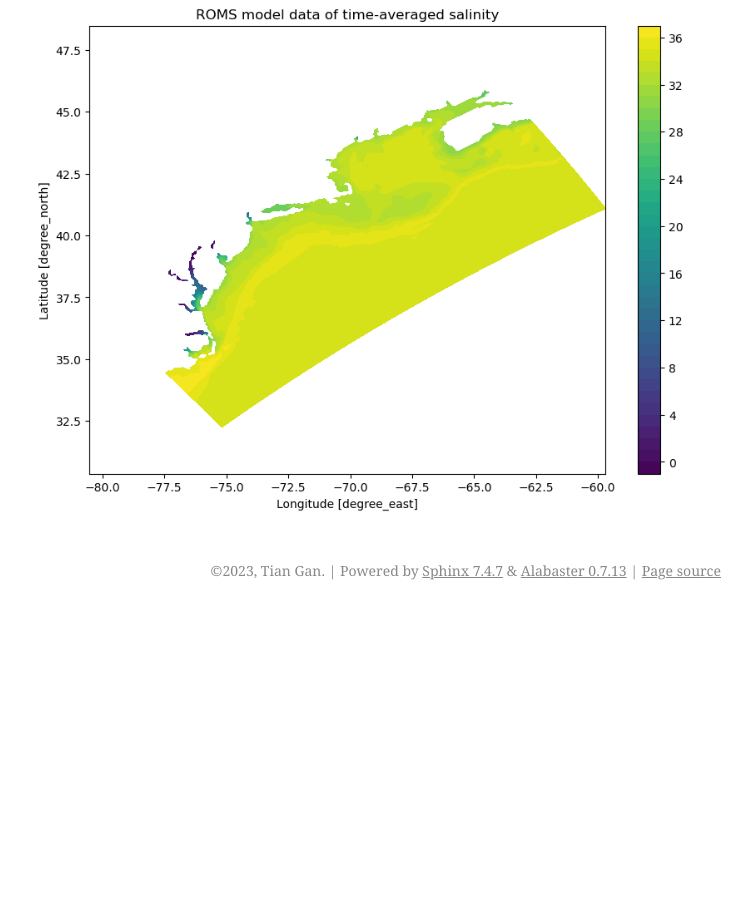
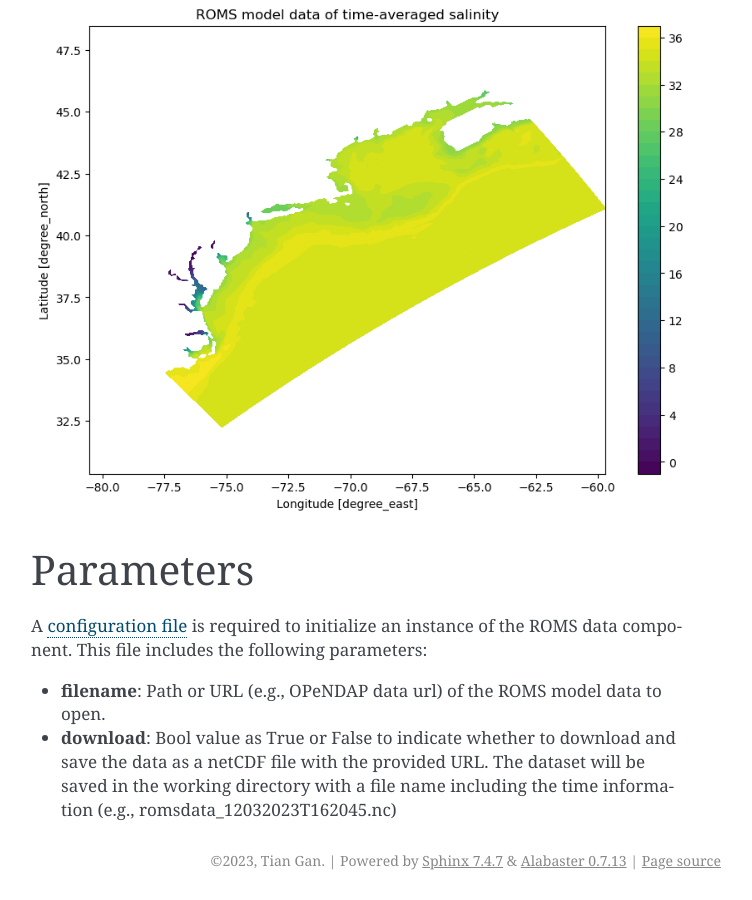
Before and after one commit to pymt-lab/pymt_roms, a Sphinx documentation site: the page built from docs/index.rst, in a window 1280 px wide and 900 px high, scrolled down 2558 px. Shown: the whole window, without its empty margins (389-1141 px from the left). Built offline with Sphinx 7.4.7, drawn with Linux system fonts in a browser that asks for light colours; before the commit the page ends 3168 px from its top, so only the background shows below that.

Commit message:
add parameters info in docs

```diff
--- a/docs/index.rst
+++ b/docs/index.rst
@@ -138,6 +138,18 @@
 
 |tif_plot|
 
+--------------------
+Parameters
+--------------------
+A `configuration file <https://github.com/gantian127/pymt_roms/blob/master/notebooks/config_file.yaml>`_ is required
+to initialize an instance of the ROMS data component. This file includes the following parameters:
+
+* **filename**: Path or URL (e.g., OPeNDAP data url) of the ROMS model data to open.
+* **download**: Bool value as True or False to indicate whether to download and save the data as a netCDF file with the
+  provided URL. The dataset will be saved in the working directory with a file name including the time information
+  (e.g., romsdata_12032023T162045.nc)
+
+
 .. links:
 
 .. |binder| image:: https://mybinder.org/badge_logo.svg
```
